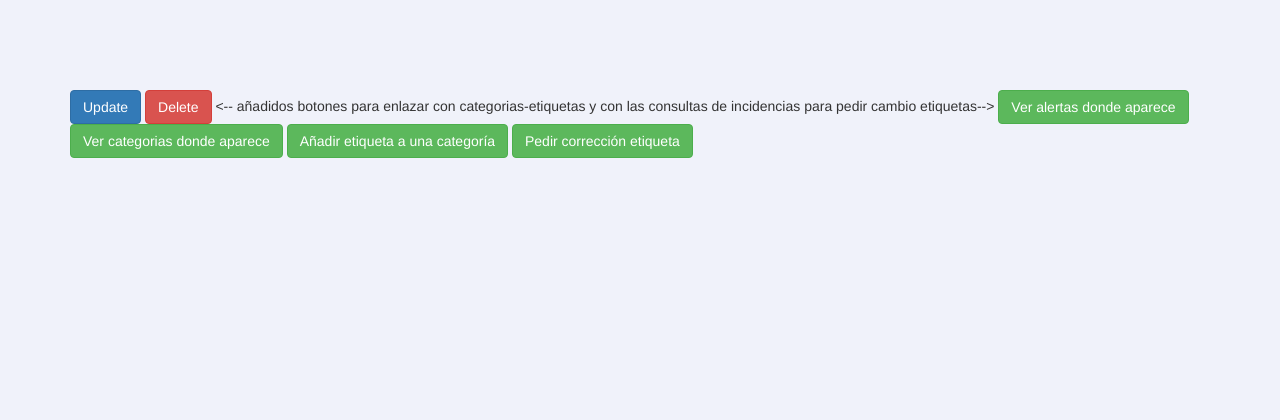
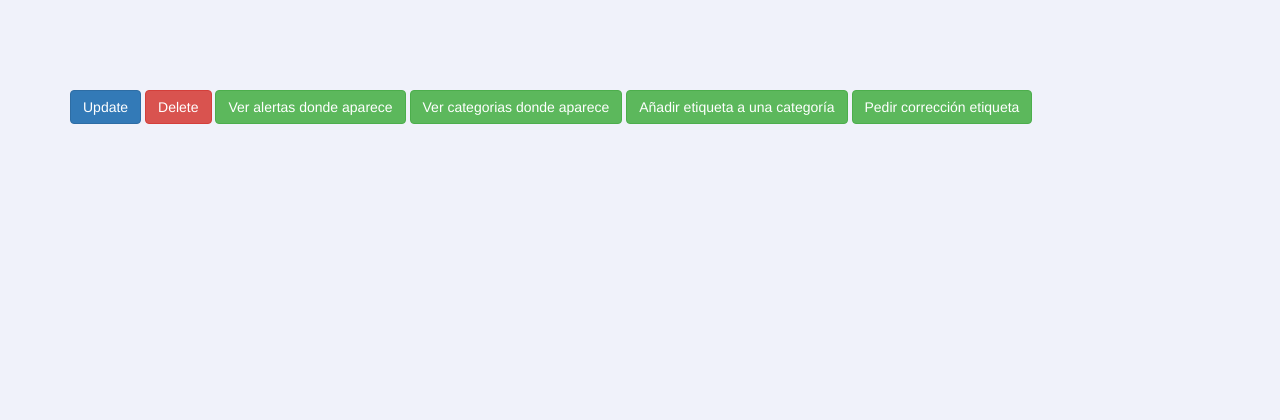
Before and after one commit to EPSZ-DAW2/daw2-2017-alertas-de-tu-ciudad, a Yii app: template basic/views/etiquetas/view.php in a window 1280 px wide. Shown: the top 420 px of the page. Run offline with PHP 8.4 and a stand-in for Yii, Linux system fonts and the light colour scheme; the template is opened without the code that fills it, so the values that code supplies are empty; some libraries are stand-ins or nearby versions.

Commit message:
corregido comentario en view de etiquetas

```diff
--- a/basic/views/etiquetas/view.php
+++ b/basic/views/etiquetas/view.php
@@ -23,7 +23,7 @@ $this->params['breadcrumbs'][] = $this->title;
                 'method' => 'post',
             ],
         ]) ?>
-		<-- añadidos botones para enlazar con categorias-etiquetas y con las consultas de incidencias para pedir cambio etiquetas-->
+		<!-- añadidos botones para enlazar con categorias-etiquetas y con las consultas de incidencias para pedir cambio etiquetas-->
 		  <?= Html::a('Ver alertas donde aparece', ['alerquetas', 'id' => $model->id], ['class' => 'btn btn-success']) ?>
 		  <?= Html::a('Ver categorias donde aparece', ['catego', 'id' => $model->id], ['class' => 'btn btn-success']) ?>
 		  <?= Html::a(Yii::t('app', 'Añadir etiqueta a una categoría'), ['categorias-etiquetas/create'], ['class' => 'btn btn-success']) ?>
```
